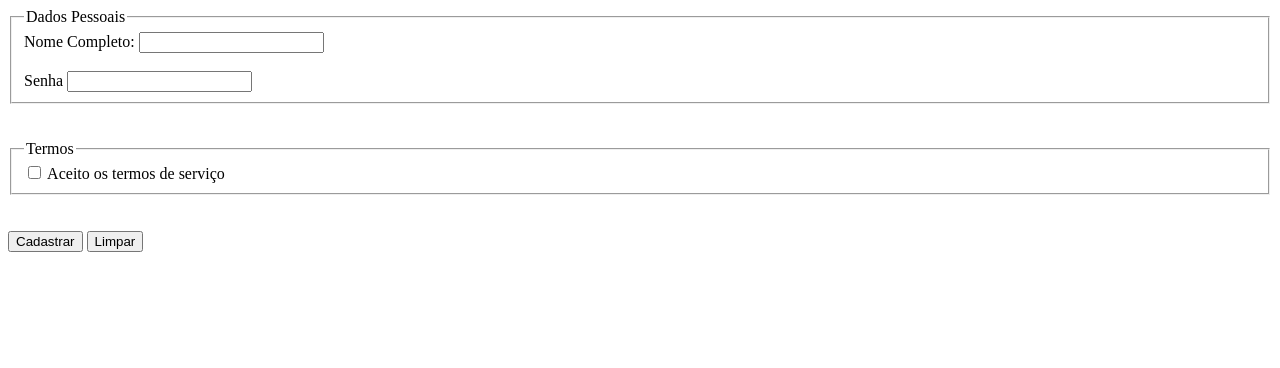
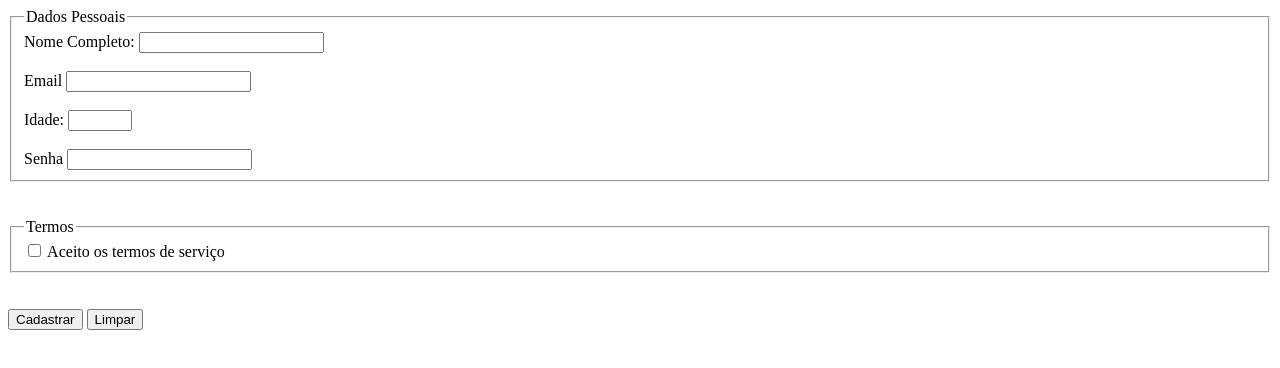
Before and after one commit to RyanCastor00/LIMA, a plain HTML site: page EX-04/EX-04.html in a window 1280 px wide. Drawn offline with Linux system fonts and the light colour scheme.

Commit message:
exercicio 4 agora realmente completo

```diff
--- a/EX-04/EX-04.html
+++ b/EX-04/EX-04.html
@@ -13,7 +13,17 @@
             <label for="nome">Nome Completo:</label>
             <input type="text" id="nome" name="nome" required>
 
-            <br><br>
+            <br></br>
+
+            <label for="email">Email</label>
+            <input type="email" id="email" name="email" required>
+
+            <br></br>
+
+            <label for="idade">Idade:</label>
+            <input type="number" id="idade" name="idade" min="18" max="120">
+
+            <br></br>
 
             <label for="senha">Senha</label>
             <input type="password" id="senha" name="senha" required>
```
